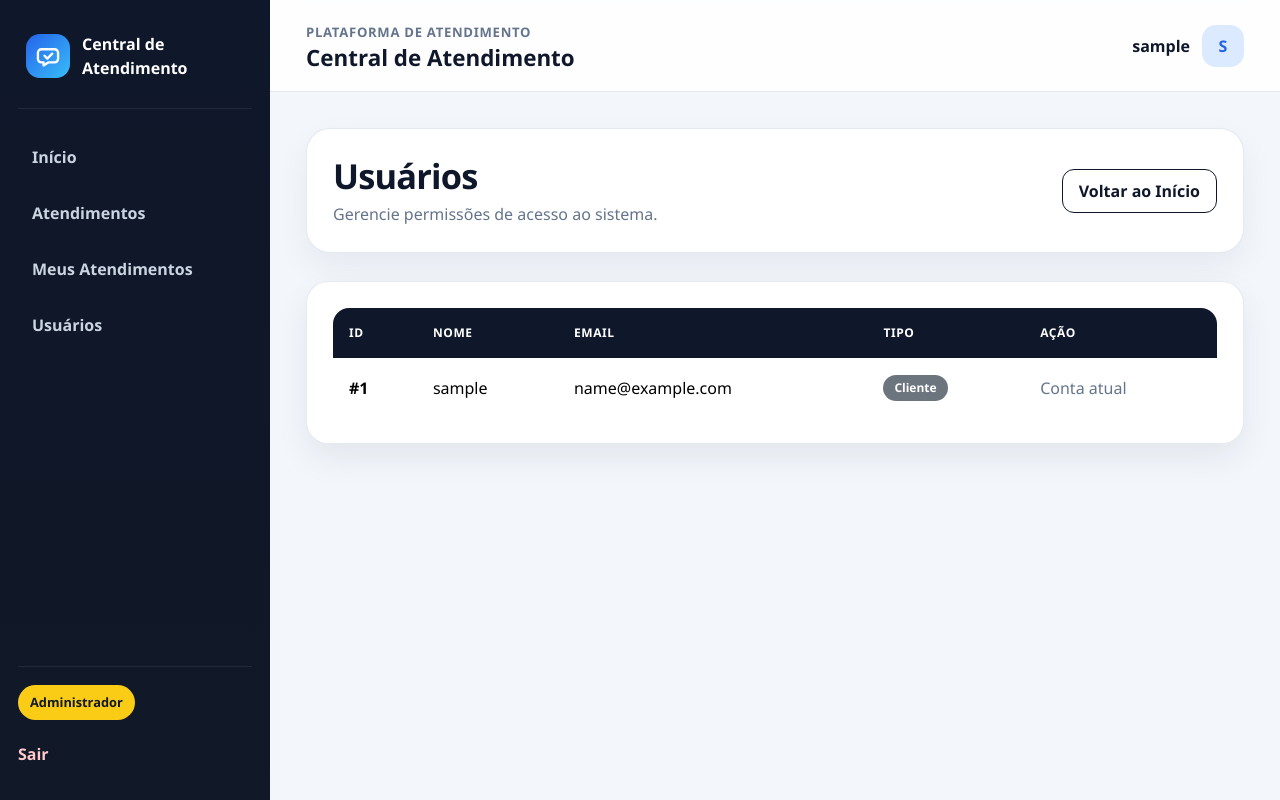
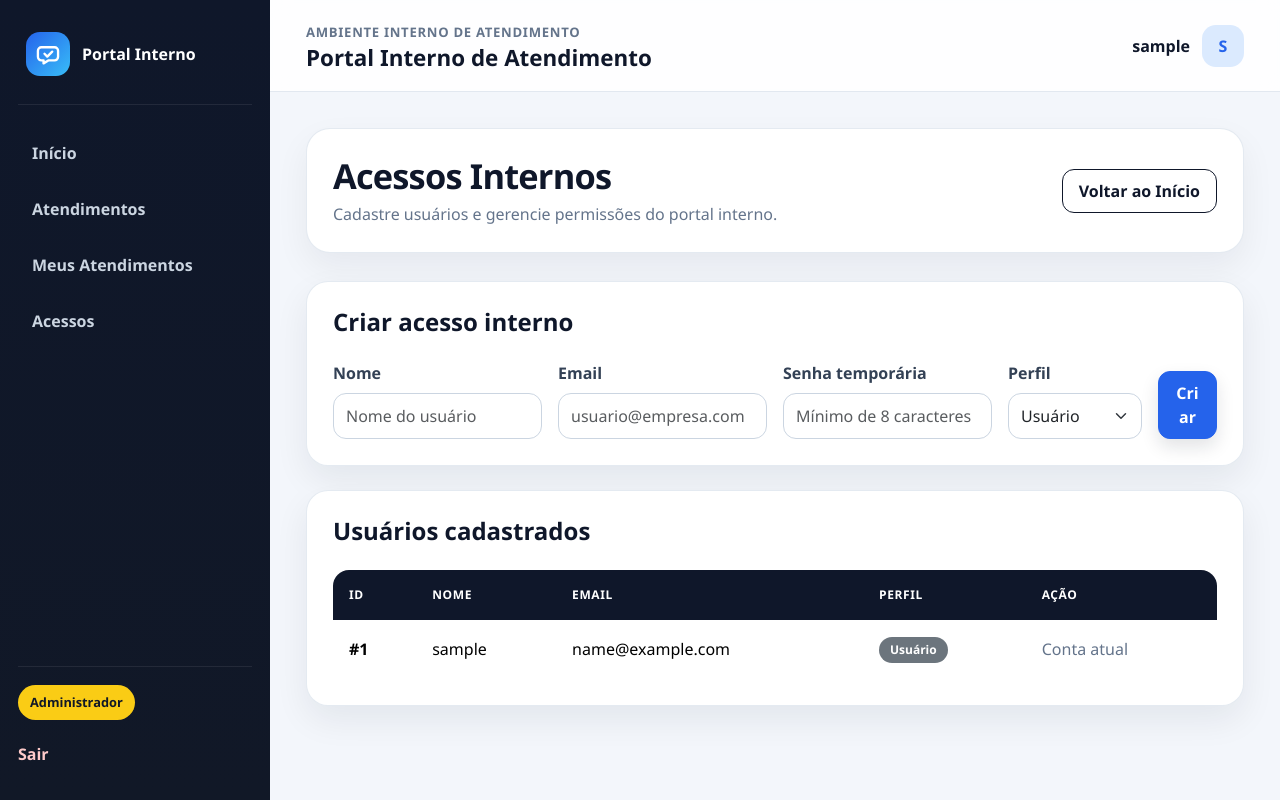
Before and after one commit to castrokf/sistema-chamados-flask, a Flask app: page /admin/usuarios in a window 1280 px wide. Run offline with Flask 3, Linux system fonts and the light colour scheme; the visitor is signed in with stand-in values (Sample User, id 1); data comes from the database, SQL or seed files in the repository.

Commit message:
Transformar projeto em portal interno

```diff
--- a/routes/admin.py
+++ b/routes/admin.py
@@ -10,6 +10,7 @@ from flask import (
 )
 
 from database import (
+    criar_usuario,
     listar_chamados_admin,
     listar_usuarios,
     atualizar_tipo_usuario,
@@ -21,6 +22,9 @@ from database import (
     atualizar_chamado
 )
 
+from argon2 import PasswordHasher
+from sqlite3 import IntegrityError
+
 from utils.decorators import (
     admin_required,
     equipe_required
@@ -31,6 +35,8 @@ admin = Blueprint(
     "admin",
     __name__
 )
+
+ph = PasswordHasher()
 
 
 @admin.route("/admin")
@@ -68,6 +74,75 @@ def usuarios_admin():
         "usuarios_admin.html",
         usuarios=usuarios
     )
+
+
+@admin.route(
+    "/admin/usuarios/criar",
+    methods=["POST"]
+)
+@admin_required
+def criar_usuario_admin():
+
+    nome = request.form["nome"].strip()
+    email = request.form["email"].strip()
+    senha = request.form["senha"]
+    tipo = request.form["tipo"]
+
+    tipos_permitidos = [
+        "cliente",
+        "suporte",
+        "admin"
+    ]
+
+    if not nome or not email or not senha:
+
+        flash(
+            "Preencha nome, email e senha para criar o acesso.",
+            "warning"
+        )
+
+        return redirect("/admin/usuarios")
+
+    if len(senha) < 8:
+
+        flash(
+            "A senha temporária deve ter pelo menos 8 caracteres.",
+            "warning"
+        )
+
+        return redirect("/admin/usuarios")
+
+    if tipo not in tipos_permitidos:
+
+        flash(
+            "Tipo de usuário inválido.",
+            "danger"
+        )
+
+        return redirect("/admin/usuarios")
+
+    try:
+
+        criar_usuario(
+            nome,
+            email,
+            ph.hash(senha),
+            tipo
+        )
+
+        flash(
+            "Acesso interno criado com sucesso.",
+            "success"
+        )
+
+    except IntegrityError:
+
+        flash(
+            "Este email já está cadastrado.",
+            "danger"
+        )
+
+    return redirect("/admin/usuarios")
 
 
 @admin.route(
--- a/routes/chamados.py
+++ b/routes/chamados.py
@@ -401,7 +401,7 @@ def visualizar_chamado(id_chamado):
                 registrar_historico(
                     id_chamado,
                     usuario_logado,
-                    "Chamado reaberto pelo cliente",
+                    "Chamado reaberto pelo usuário",
                     data_comentario
                 )
 
--- a/static/css/style.css
+++ b/static/css/style.css
@@ -605,6 +605,12 @@ h1.fw-bold {
     border-radius: 14px;
 }
 
+.public-note {
+    font-size: 0.92rem !important;
+    margin-top: 22px !important;
+    margin-bottom: 0 !important;
+}
+
 @media (max-width: 768px) {
     .public-card {
         padding: 34px 24px;
--- a/templates/base.html
+++ b/templates/base.html
@@ -7,7 +7,7 @@
 
     <meta name="viewport" content="width=device-width, initial-scale=1">
 
-    <title>Central de Atendimento</title>
+    <title>Portal Interno de Atendimento</title>
 
     <link
         href="https://cdn.jsdelivr.net/npm/bootstrap@5.3.3/dist/css/bootstrap.min.css"
@@ -32,13 +32,13 @@
                 <div class="brand-icon">
                     <img
                         src="{{ url_for('static', filename='img/logo.svg') }}"
-                        alt="Logo da Central de Atendimento"
+                        alt="Logo do Portal Interno de Atendimento"
                     >
                 </div>
 
                 <div>
                     <strong>
-                        Central de Atendimento
+                        Portal Interno
                     </strong>
                 </div>
 
@@ -59,14 +59,14 @@
                         href="/meus_chamados"
                         class="sidebar-link"
                     >
-                        <span>Meus Chamados</span>
+                        <span>Minhas Solicitações</span>
                     </a>
 
                     <a
                         href="/novo_chamado"
                         class="sidebar-link sidebar-link-primary"
                     >
-                        <span>Abrir Chamado</span>
+                        <span>Nova Solicitação</span>
                     </a>
 
                 {% endif %}
@@ -95,7 +95,7 @@
                         href="/admin/usuarios"
                         class="sidebar-link"
                     >
-                        <span>Usuários</span>
+                        <span>Acessos</span>
                     </a>
 
                 {% endif %}
@@ -119,7 +119,7 @@
                 {% else %}
 
                     <span class="profile-badge client">
-                        Cliente
+                        Usuário
                     </span>
 
                 {% endif %}
@@ -142,11 +142,11 @@
                 <div>
 
                     <span class="topbar-label">
-                        Plataforma de atendimento
+                        Ambiente interno de atendimento
                     </span>
 
                     <h2>
-                        Central de Atendimento
+                        Portal Interno de Atendimento
                     </h2>
 
                 </div>
--- a/templates/dashboard.html
+++ b/templates/dashboard.html
@@ -39,7 +39,7 @@
             href="/novo_chamado"
             class="btn btn-primary"
         >
-            Novo Chamado
+            Nova Solicitação
         </a>
 
     {% endif %}
--- a/templates/meus_chamados.html
+++ b/templates/meus_chamados.html
@@ -7,11 +7,11 @@
     <div>
 
         <h1 class="fw-bold">
-            Meus Chamados
+            Minhas Solicitações
         </h1>
 
         <p class="text-muted">
-            Acompanhe os chamados abertos por você.
+            Acompanhe as solicitações vinculadas ao seu acesso interno.
         </p>
 
     </div>
@@ -29,7 +29,7 @@
             href="/novo_chamado"
             class="btn btn-primary"
         >
-            Abrir Chamado
+            Nova Solicitação
         </a>
 
     </div>
--- a/templates/novo_chamado.html
+++ b/templates/novo_chamado.html
@@ -7,11 +7,11 @@
     <div>
 
         <h1 class="fw-bold">
-            Novo Chamado
+            Nova Solicitação
         </h1>
 
         <p class="text-muted">
-            Registre uma nova solicitação de suporte.
+            Registre uma nova solicitação para acompanhamento da equipe interna.
         </p>
 
     </div>
@@ -113,7 +113,7 @@
                 type="submit"
                 class="btn btn-primary"
             >
-                Abrir Chamado
+                Abrir Solicitação
             </button>
 
         </form>
--- a/templates/usuarios_admin.html
+++ b/templates/usuarios_admin.html
@@ -7,11 +7,11 @@
     <div>
 
         <h1 class="fw-bold">
-            Usuários
+            Acessos Internos
         </h1>
 
         <p class="text-muted">
-            Gerencie permissões de acesso ao sistema.
+            Cadastre usuários e gerencie permissões do portal interno.
         </p>
 
     </div>
@@ -25,9 +25,119 @@
 
 </div>
 
+<div class="card shadow-sm border-0 mb-4">
+
+    <div class="card-body">
+
+        <h4 class="mb-4">
+            Criar acesso interno
+        </h4>
+
+        <form
+            method="POST"
+            action="/admin/usuarios/criar"
+            class="row g-3"
+        >
+
+            <div class="col-md-3">
+
+                <label class="form-label">
+                    Nome
+                </label>
+
+                <input
+                    type="text"
+                    name="nome"
+                    class="form-control"
+                    placeholder="Nome do usuário"
+                    required
+                >
+
+            </div>
+
+            <div class="col-md-3">
+
+                <label class="form-label">
+                    Email
+                </label>
+
+                <input
+                    type="email"
+                    name="email"
+                    class="form-control"
+                    placeholder="usuario@empresa.com"
+                    required
+                >
+
+            </div>
+
+            <div class="col-md-3">
+
+                <label class="form-label">
+                    Senha temporária
+                </label>
+
+                <input
+                    type="password"
+                    name="senha"
+                    class="form-control"
+                    placeholder="Mínimo de 8 caracteres"
+                    required
+                >
+
+            </div>
+
+            <div class="col-md-2">
+
+                <label class="form-label">
+                    Perfil
+                </label>
+
+                <select
+                    name="tipo"
+                    class="form-select"
+                >
+
+                    <option value="cliente">
+                        Usuário
+                    </option>
+
+                    <option value="suporte">
+                        Suporte
+                    </option>
+
+                    <option value="admin">
+                        Admin
+                    </option>
+
+                </select>
+
+            </div>
+
+            <div class="col-md-1 d-flex align-items-end">
+
+                <button
+                    type="submit"
+                    class="btn btn-primary w-100"
+                >
+                    Criar
+                </button>
+
+            </div>
+
+        </form>
+
+    </div>
+
+</div>
+
 <div class="card shadow-sm border-0">
 
     <div class="card-body">
+
+        <h4 class="mb-4">
+            Usuários cadastrados
+        </h4>
 
         <table class="table table-hover align-middle">
 
@@ -37,7 +147,7 @@
                     <th>ID</th>
                     <th>Nome</th>
                     <th>Email</th>
-                    <th>Tipo</th>
+                    <th>Perfil</th>
                     <th>Ação</th>
                 </tr>
 
@@ -78,7 +188,7 @@
                         {% else %}
 
                             <span class="badge bg-secondary">
-                                Cliente
+                                Usuário
                             </span>
 
                         {% endif %}
@@ -108,10 +218,10 @@
                                 >
 
                                     <option
-                                     value="cliente"
-                                    {% if usuario[3] == "cliente" %}selected{% endif %}
+                                        value="cliente"
+                                        {% if usuario[3] == "cliente" %}selected{% endif %}
                                     >
-                                        Cliente
+                                        Usuário
                                     </option>
 
                                     <option
```
Also changed, not shown: routes/auth.py (+5 -66 lines), seed_database.py (+4 -4 lines), templates/home.html (+11 -14 lines), templates/login.html (+14 -17 lines), templates/register.html (deleted, +0 -245 lines), tests/test_auth.py (+4 -14 lines), tests/test_permissions.py (+26 -0 lines), README.md.
